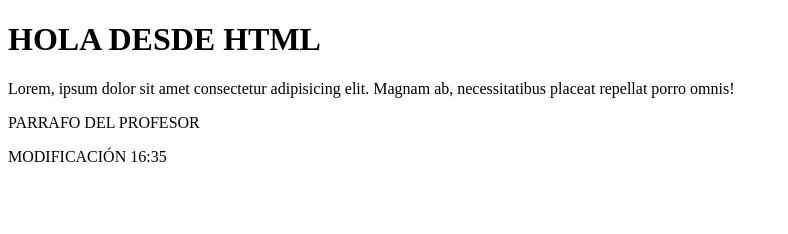
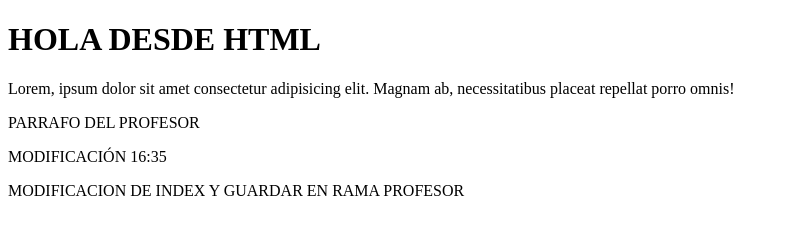
Before and after one commit to jcosses/Eva_02, a plain HTML site: page index.html in a window 1280 px wide. Shown: the whole page, without its empty margins (0-788 px from the left). Drawn offline with Linux system fonts and the light colour scheme.

Commit message:
Trabajo en pararlelo de profesor

```diff
--- a/index.html
+++ b/index.html
@@ -15,6 +15,7 @@
     </P>
     <P>PARRAFO DEL PROFESOR</P>
     <P>MODIFICACIÓN 16:35</P>
+    <p>MODIFICACION DE INDEX Y GUARDAR EN RAMA PROFESOR</p>
 </body>
 
 </html>
```
